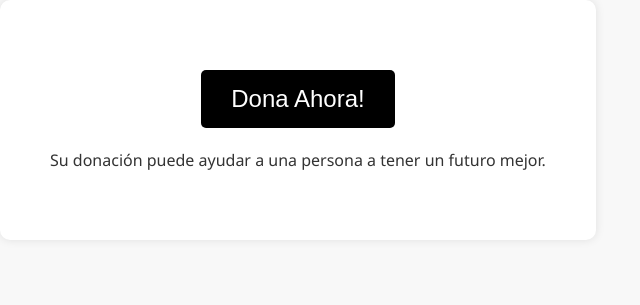
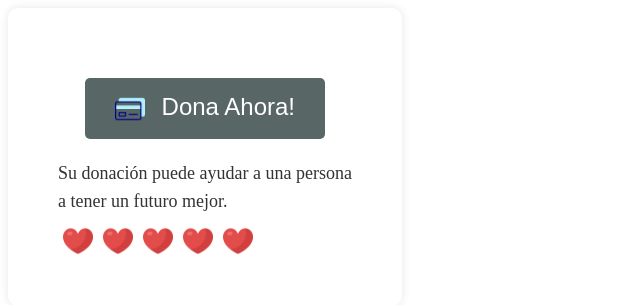
Before and after one commit to ArielitoUV/LVAE, a Django app: page /donaciones/ in a window 1280 px wide. Shown: the top 305 px of the page, without its empty margins (0-640 px from the left). Run offline with Django 4.2, Linux system fonts and the light colour scheme.

Commit message:
donacion

```diff
--- /dev/null
+++ b/LVAE/core/static/css/styles-donaciones.css
@@ -0,0 +1,73 @@
+.body {
+    font-family: 'Segoe UI', Tahoma, Geneva, Verdana, sans-serif;
+    margin: 0;
+    padding: 0;
+    background-color: #f8f8f8;
+    display: flex;
+    align-items: center;
+    justify-content: center; /* Centra verticalmente */
+    height: 100vh; /* Ajusta según tus necesidades */
+}
+
+.center-container {
+    text-align: center;
+}
+
+.donation-container {
+    padding: 50px;
+    background-color: #ffffff;
+    border-radius: 10px;
+    box-shadow: 0px 0px 10px rgba(0, 0, 0, 0.1);
+    display: inline-block; /* Permite centrar horizontalmente */
+}
+
+button {
+    font-size: 1.5em;
+    padding: 15px 30px;
+    background-color: rgb(89, 102, 102);
+    color: white;
+    border: none;
+    border-radius: 5px;
+    cursor: pointer;
+    margin-top: 20px;
+    margin-left: auto;
+    margin-right: auto;
+    display: block; /* Asegura que el botón ocupe toda la anchura disponible */
+}
+
+button img {
+    vertical-align: middle; /* Alinea verticalmente la imagen con el texto */
+    margin-right: 10px; /* Espacio entre la imagen y el texto del botón */
+    width: 30px; /* Ajusta el ancho de la imagen según tus necesidades */
+    height: auto; /* Mantiene la proporción de la imagen */
+}
+
+
+.image-container {
+    display: flex;
+    align-items: center;
+    margin-top: 10px;
+}
+
+
+.image-container img {
+    width: 30px; /* Ajusta el ancho de las imágenes según tus necesidades */
+    height: auto; /* Mantiene la proporción original de las imágenes */
+    margin: 0 5px; /* Ajusta el margen entre las imágenes según tus necesidades */
+}
+
+.text-container p {
+    color: #333;
+    line-height: 1.6;
+    font-size: 18px; /* Ajusta el tamaño de la letra según tus necesidades */
+    margin: 0; /* Elimina el margen predeterminado del párrafo */
+}
+.text-container {
+    margin-top: 20px;
+}
+p {
+    margin-top: 20px;
+    color: #333;
+    line-height: 1.6;
+    font-size: 18px; /* Ajusta el tamaño de la letra según tus necesidades */
+}
--- a/LVAE/core/templates/core/donaciones.html
+++ b/LVAE/core/templates/core/donaciones.html
@@ -4,46 +4,30 @@
     <meta charset="UTF-8">
     <meta name="viewport" content="width=device-width, initial-scale=1.0">
     <title>La Vía al Éxito</title>
-    <style>
-        body {
-            font-family: 'Segoe UI', Tahoma, Geneva, Verdana, sans-serif;
-            margin: 0;
-            padding: 0;
-            background-color: #f8f8f8;
-            display: flex;
-            align-items: center;
-        }
-
-        .donation-container {
-            text-align: center;
-            padding: 50px;
-            background-color: #ffffff;
-            border-radius: 10px;
-            box-shadow: 0px 0px 10px rgba(0, 0, 0, 0.1);
-        }
-
-        button {
-            font-size: 1.5em;
-            padding: 15px 30px;
-            background-color: #000000;
-            color: white;
-            border: none;
-            border-radius: 5px;
-            cursor: pointer;
-            margin-top: 20px;
-        }
-
-        p {
-            margin-top: 20px;
-            color: #333;
-            line-height: 1.6;
-        }
-    </style>
+    {% load static %}
+    <link rel="stylesheet" href="{% static 'css/styles-donaciones.css' %}">
 </head>
 <body>
     <div class="donation-container">
-        <button>Dona Ahora!</button>
-        <p>Su donación puede ayudar a una persona a tener un futuro mejor.</p>
+        <button>
+            <img src="{% static 'assets/img/tarjeta.png' %}" alt="" >
+
+            Dona Ahora!
+        </button>
+                <div class="text-container">
+                    <p>Su donación puede ayudar a una persona</p>
+                    <p>a tener un futuro mejor.</p>
+                </div>
+                <div class="image-container">
+                    <img src="{% static 'assets/img/corazon.png' %}" alt="">
+                    <img src="{% static 'assets/img/corazon.png' %}" alt="">
+                    <img src="{% static 'assets/img/corazon.png' %}" alt="">
+                    <img src="{% static 'assets/img/corazon.png' %}" alt="">
+                    <img src="{% static 'assets/img/corazon.png' %}" alt="">
+                </div>
+            </div>
+        </div>
+
     </div>
 </body>
 </html>
```
Also changed, not shown: LVAE/core/static/assets/img/corazon.png (added), LVAE/core/static/assets/img/tarjeta.png (added).
